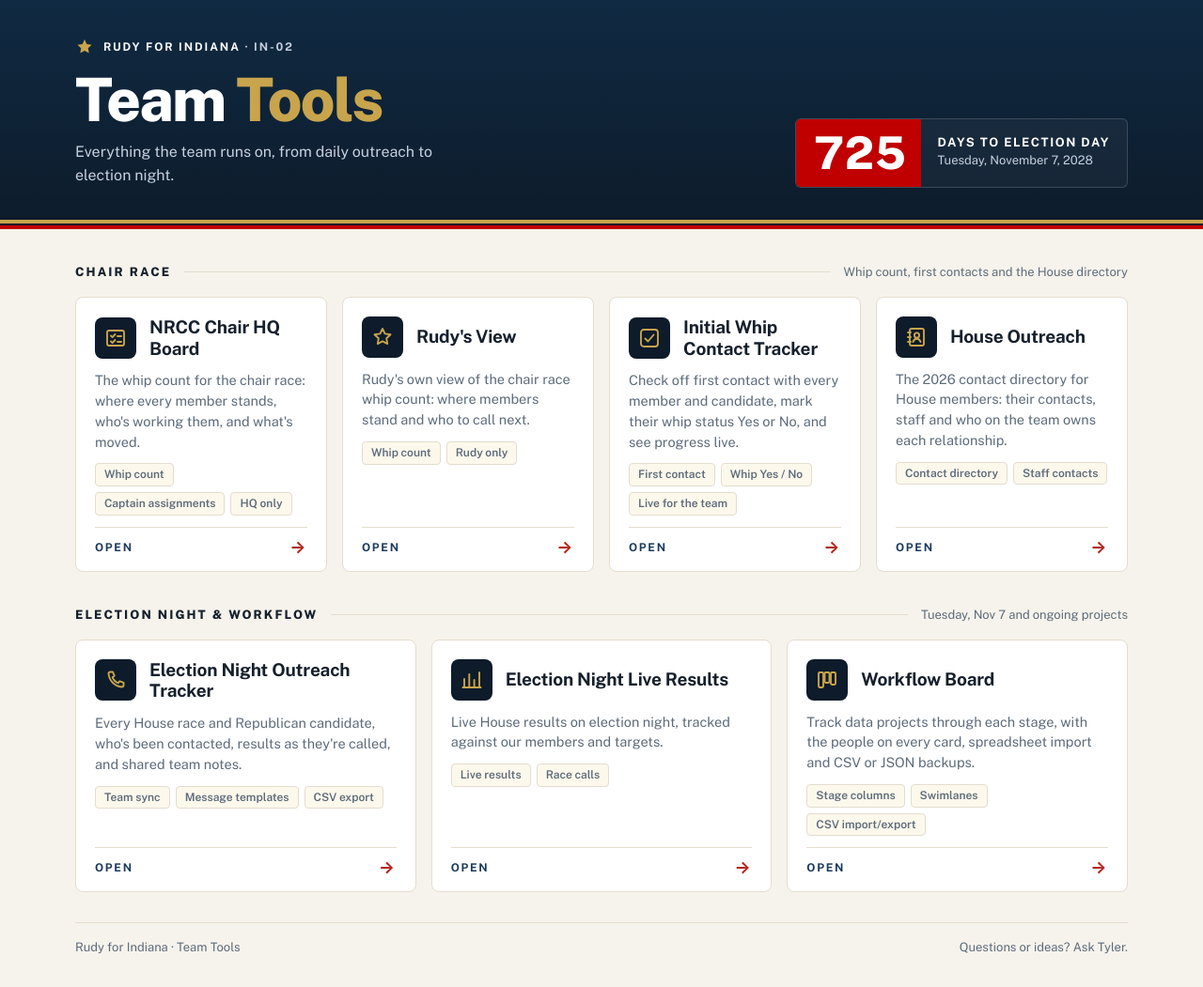
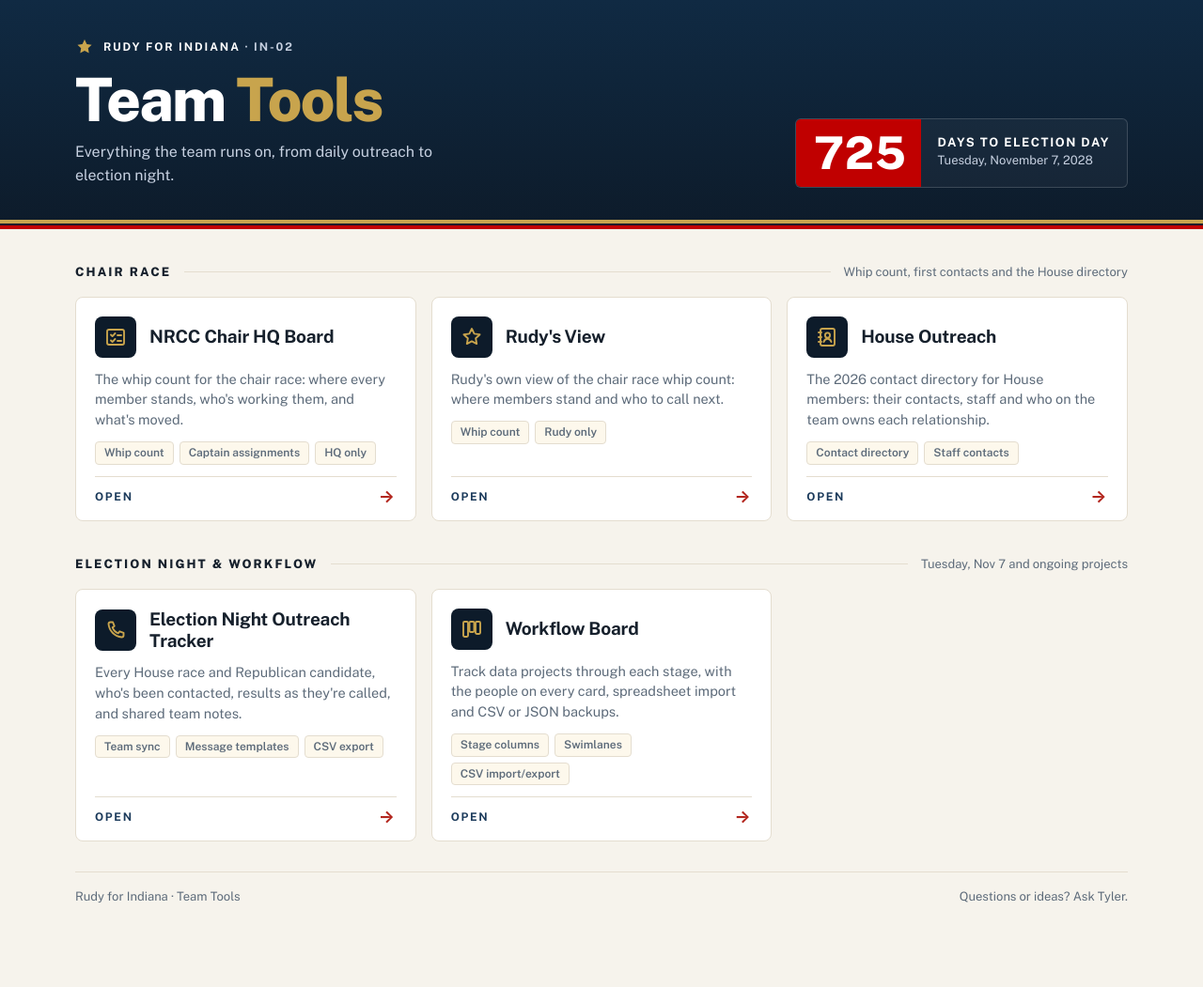
Before and after one commit to TJHolden/in2-tools, a plain HTML site: page index.html in a window 1280 px wide. Shown: the whole page at 94% size. After the commit the page ends 997 px from the top, so only its background shows below. Drawn offline with nearby package versions, Linux system fonts and the light colour scheme.

Commit message:
Remove Initial Whip Contact Tracker and Live Results cards
Co-Authored-By: Claude Opus 5.5 <noreply@anthropic.com>
Claude-Session: https://claude.ai/code/session_01N76fARZRGj6nJbDQmve23W

```diff
--- a/index.html
+++ b/index.html
@@ -95,7 +95,7 @@ footer .inner{display:flex;flex-wrap:wrap;gap:6px 18px;justify-content:space-bet
   <div class="inner">
     <section>
       <div class="sec"><h2>Chair race</h2><small>Whip count, first contacts and the House directory</small></div>
-      <div class="grid four">
+      <div class="grid">
         <a class="tool" href="https://rudyfornrccchair.app/hq">
           <div class="th"><span class="ic"><svg viewBox="0 0 24 24" aria-hidden="true"><rect x="3" y="4" width="18" height="16" rx="2"/><path d="M7 9.5l1.6 1.6L11.5 8M7 15.5l1.6 1.6 2.9-3.1M14 10h4M14 16h4"/></svg></span><h3>NRCC Chair HQ Board</h3></div>
           <p>The whip count for the chair race: where every member stands, who's working them, and what's moved.</p>
@@ -106,12 +106,6 @@ footer .inner{display:flex;flex-wrap:wrap;gap:6px 18px;justify-content:space-bet
           <div class="th"><span class="ic"><svg viewBox="0 0 24 24" aria-hidden="true"><path d="M12 3l2.6 5.4 5.9.8-4.3 4.1 1 5.8L12 16.4 6.8 19.1l1-5.8-4.3-4.1 5.9-.8z"/></svg></span><h3>Rudy's View</h3></div>
           <p>Rudy's own view of the chair race whip count: where members stand and who to call next.</p>
           <div class="tags"><span>Whip count</span><span>Rudy only</span></div>
-          <div class="open">Open <i aria-hidden="true">→</i></div>
-        </a>
-        <a class="tool" href="https://claude.ai/artifact/DpL8xyz7U5eTgzmRrmTZo9?sk=wq-60qMny-D09DpJZgpjUg">
-          <div class="th"><span class="ic"><svg viewBox="0 0 24 24" aria-hidden="true"><rect x="3" y="3" width="18" height="18" rx="3"/><path d="M7.5 12.5l3 3 6-7"/></svg></span><h3>Initial Whip Contact Tracker</h3></div>
-          <p>Check off first contact with every member and candidate, mark their whip status Yes or No, and see progress live.</p>
-          <div class="tags"><span>First contact</span><span>Whip Yes / No</span><span>Live for the team</span></div>
           <div class="open">Open <i aria-hidden="true">→</i></div>
         </a>
         <a class="tool" href="https://claude.ai/artifact/1X4mkwaaQBx35uouTKAU9x?sk=BZG-6J3NhhoK5j_gfaWd3w">
@@ -130,12 +124,6 @@ footer .inner{display:flex;flex-wrap:wrap;gap:6px 18px;justify-content:space-bet
           <div class="th"><span class="ic"><svg viewBox="0 0 24 24" aria-hidden="true"><path d="M6.5 3.5h2.6l1.6 4.2-2 1.4a10.5 10.5 0 0 0 6.2 6.2l1.4-2 4.2 1.6v2.6a2 2 0 0 1-2 2A15.5 15.5 0 0 1 4.5 5.5a2 2 0 0 1 2-2z"/></svg></span><h3>Election Night Outreach Tracker</h3></div>
           <p>Every House race and Republican candidate, who's been contacted, results as they're called, and shared team notes.</p>
           <div class="tags"><span>Team sync</span><span>Message templates</span><span>CSV export</span></div>
-          <div class="open">Open <i aria-hidden="true">→</i></div>
-        </a>
-        <a class="tool" href="https://tjholden.github.io/election-results/">
-          <div class="th"><span class="ic"><svg viewBox="0 0 24 24" aria-hidden="true"><path d="M4 20V11M9.3 20V6M14.6 20v-8M20 20V4M2.5 20h19"/></svg></span><h3>Election Night Live Results</h3></div>
-          <p>Live House results on election night, tracked against our members and targets.</p>
-          <div class="tags"><span>Live results</span><span>Race calls</span></div>
           <div class="open">Open <i aria-hidden="true">→</i></div>
         </a>
         <a class="tool" href="https://tjholden.github.io/workflow-board/">
```
